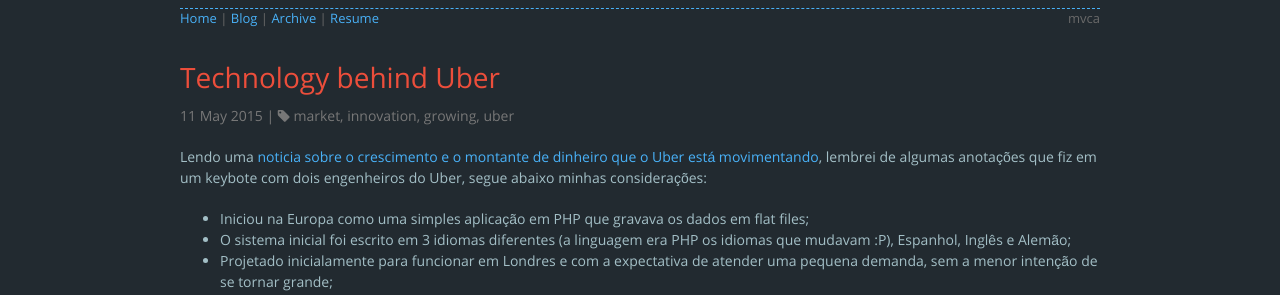
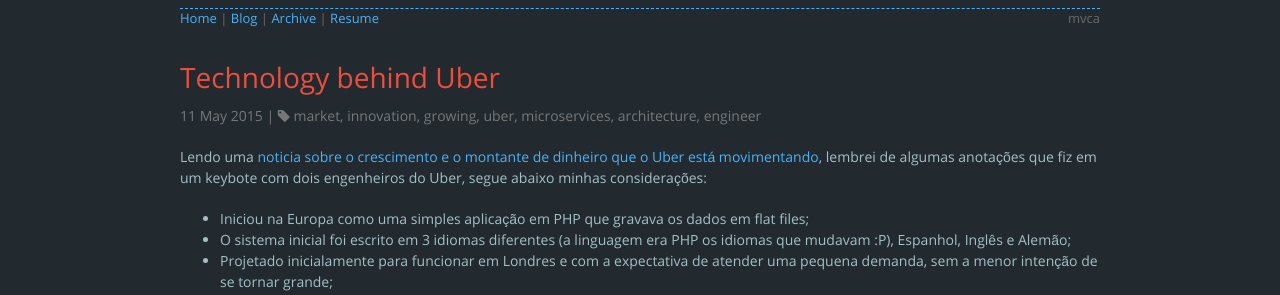
Before and after one commit to tiagodeoliveira/tiagodeoliveira.github.io, a Jekyll site: the page built from _posts/2015-05-11-uber-case.md, in a window 1280 px wide. Shown: the part 204-499 px from the top of the page. Built offline with Jekyll 4.4.1, drawn with Linux system fonts in a browser that asks for light colours; nearby versions of some CDN libraries; comment, search, counter and statistics services are not loaded.

Commit message:
Update 2015-05-11-uber-case.md
additional tags

```diff
--- a/_posts/2015-05-11-uber-case.md
+++ b/_posts/2015-05-11-uber-case.md
@@ -1,6 +1,6 @@
 ---
 title: "Technology behind Uber"
-tags: [market, innovation, growing, uber]
+tags: [market, innovation, growing, uber, microservices, architecture, engineer]
 ---
 
 Lendo uma [noticia sobre o crescimento e o montante de dinheiro que o Uber está movimentando](http://oglobo.globo.com/sociedade/tecnologia/uber-esta-prestes-se-tornar-maior-startup-privada-de-todos-os-tempos-16109229?utm_source=Facebook&utm_medium=Social&utm_campaign=O%20Globo), lembrei de algumas anotações que fiz em um keybote com dois engenheiros do Uber, segue abaixo minhas considerações:
```
